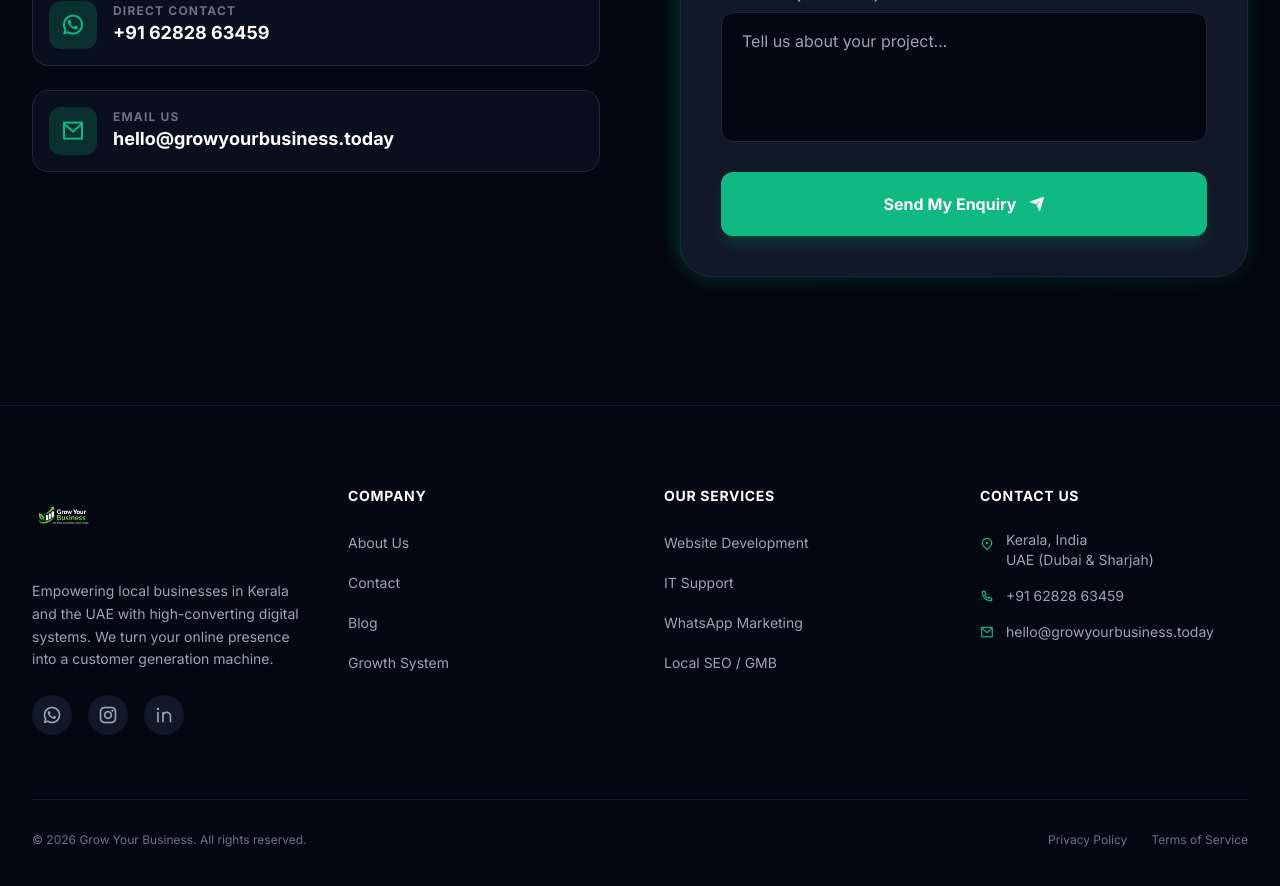
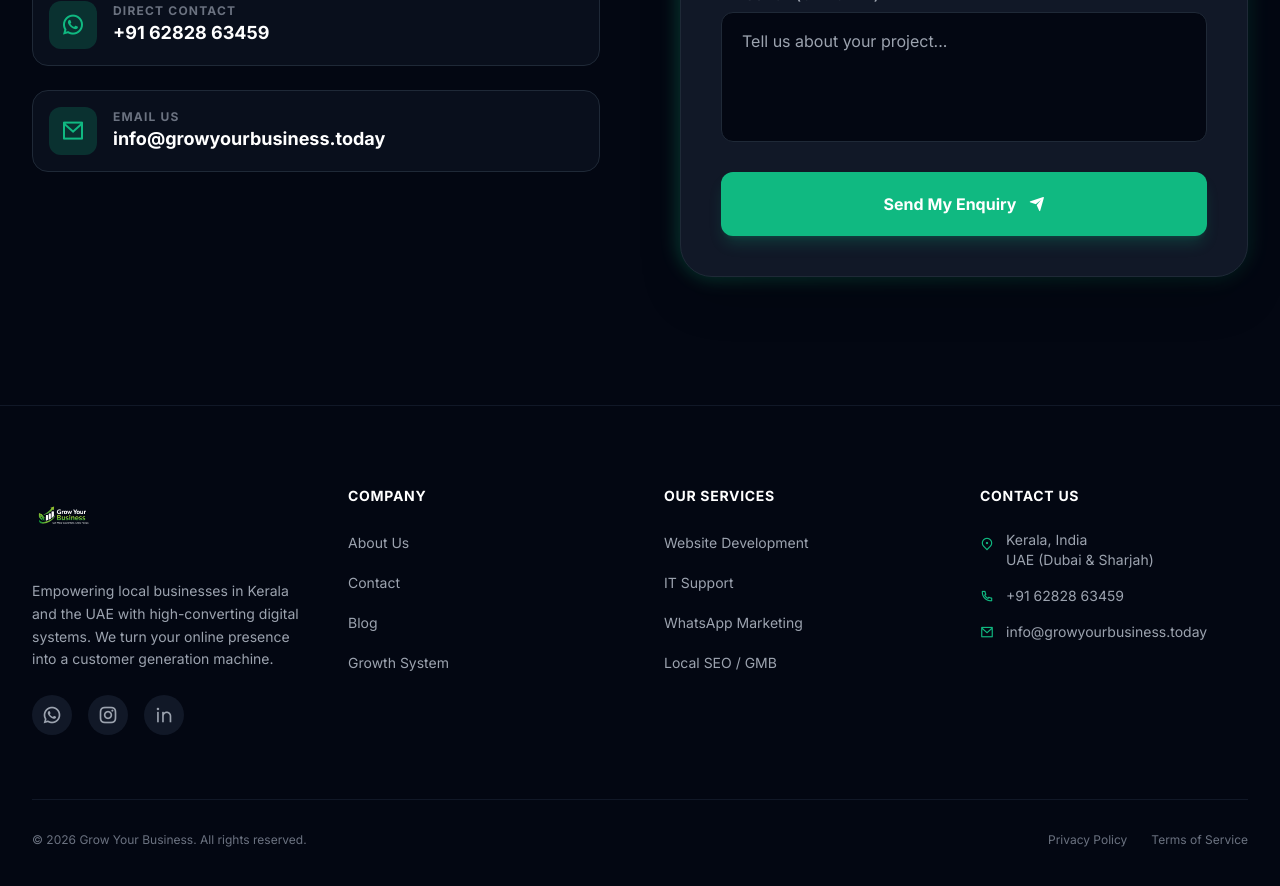
Before and after one commit to akhilprakash634/grow-your-business-landing, a React (Vite) app: page / in a window 1280 px wide. Shown: the part 6340-7226 px from the top of the page. Built offline with nearby package versions, Linux system fonts and the light colour scheme; no server answers.

Commit message:
fix: update contact email address from hello to info in Contact and Footer components

```diff
--- a/src/pages/home/components/Contact.tsx
+++ b/src/pages/home/components/Contact.tsx
@@ -92,7 +92,7 @@
                 </div>
                 <div>
                   <p className="text-gray-500 text-xs font-bold uppercase tracking-widest">Email Us</p>
-                  <p className="text-white font-bold text-lg">hello@growyourbusiness.today</p>
+                  <p className="text-white font-bold text-lg">info@growyourbusiness.today</p>
                 </div>
               </div>
             </div>
--- a/src/pages/home/components/Footer.tsx
+++ b/src/pages/home/components/Footer.tsx
@@ -95,7 +95,7 @@
               </li>
               <li className="flex items-center space-x-3 text-sm text-gray-400">
                 <i className="ri-mail-line text-emerald-500"></i>
-                <span>hello@growyourbusiness.today</span>
+                <span>info@growyourbusiness.today</span>
               </li>
             </ul>
           </div>
```
